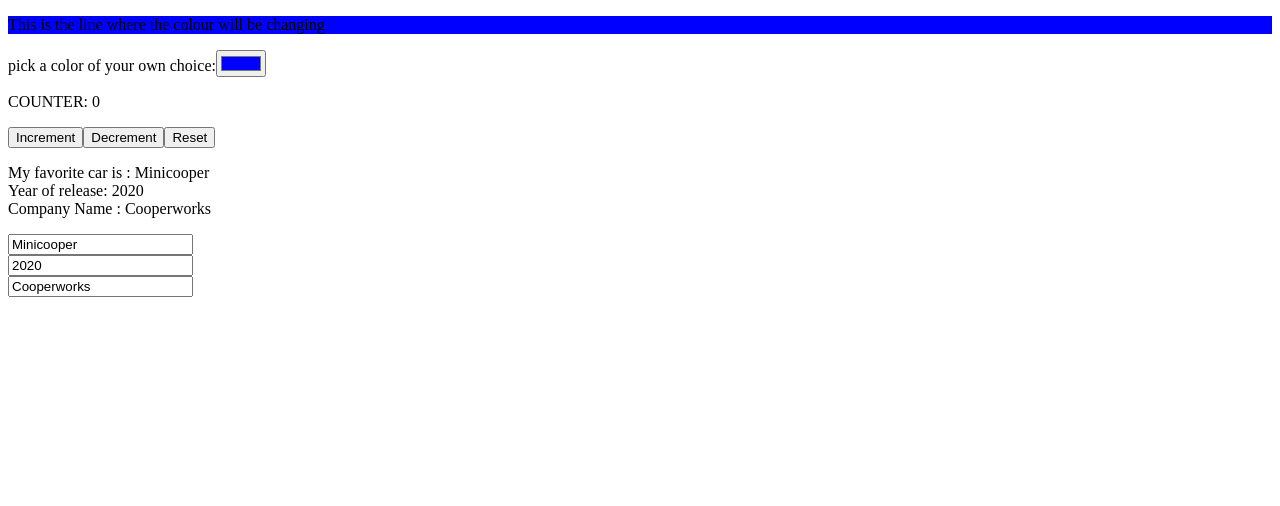
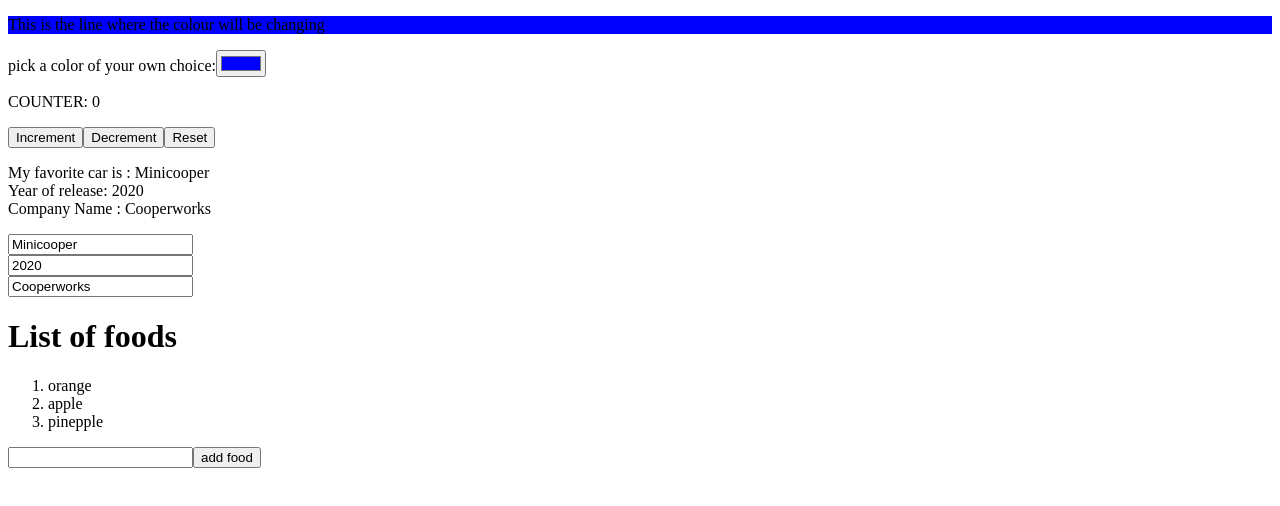
Before and after one commit to Jiths3/React, a React (Vite) app in the folder my-react-app/: page / in a window 1280 px wide. Shown: the top 506 px of the page. Built offline with nearby package versions, Linux system fonts and the light colour scheme.

Commit message:
array updation using state

```diff
--- a/my-react-app/src/App.jsx
+++ b/my-react-app/src/App.jsx
@@ -20,6 +20,7 @@ return(
     <ColorPicker />
     <Counter />
     <Updater />
+    <List />
 
 
 
--- a/my-react-app/src/List.jsx
+++ b/my-react-app/src/List.jsx
@@ -1,16 +1,35 @@
 import React, { useState } from 'react'
 
 
-export default function List(props) {
+export default function List() {
 
 
-    const ItemsList = props.items
-    const ListItems = ItemsList.map(item=> <li>{item.name}{item.calories}</li> )
+    const[foods,setfoods] = useState(["orange", "apple", "pinepple"])
 
+    function AddFood () {
+        const newFood = document.getElementById("foodInput").value
+        setfoods(f=> [...f , newFood])
+        document.getElementById("foodInput").value = "" ;
+    }
+
+    function deleteFood (index) {
+        setfoods(foods.filter((_,i) => i !== index ));
+
+    }
 
     return(<>
 
-            <ol>{ListItems}</ol>
+
+        <h1>List of foods</h1>
+        <ol>
+            {foods.map((food,index) => <li key={index} onclick={() => deleteFood(index)}>
+            {food}
+            </li>)}
+        </ol>
+        <input type="text" id="foodInput" />
+        <button onClick={AddFood}>add food</button>
+
+
 
 
      </>);
```
